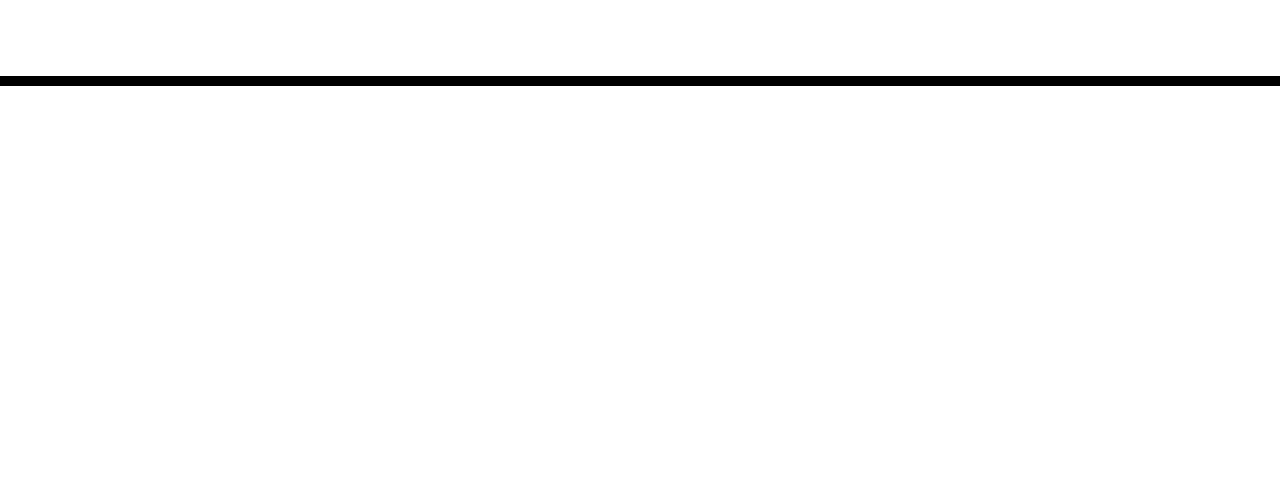
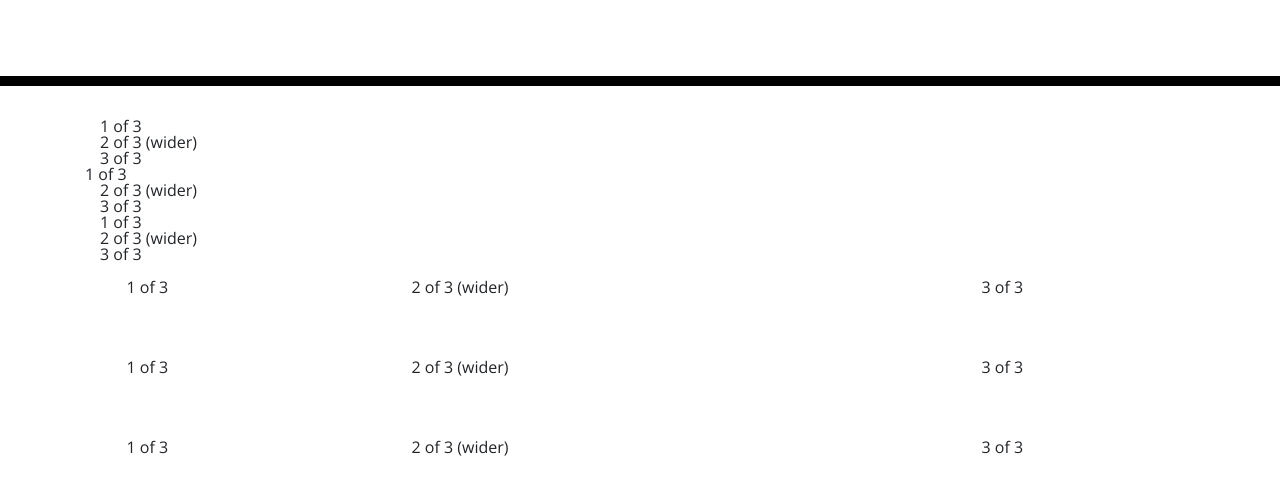
Before and after one commit to blairyoung15/Wrk_scheduler_ch5, a plain HTML site: page index.html in a window 1280 px wide. Shown: the part 182-676 px from the top of the page. Drawn offline with nearby package versions, Linux system fonts and the light colour scheme; files that its build step writes are made by us from their sources.

Commit message:
added timeblocks to test

```diff
--- a/index.html
+++ b/index.html
@@ -30,6 +30,72 @@
     </header>
     <div class="container">
       <!-- Timeblocks go here -->
+      <div class="9am_row">
+        <div class="col">
+          1 of 3
+        </div>
+        <div class="col-6">
+          2 of 3 (wider)
+        </div>
+        <div class="col">
+          3 of 3
+        </div>
+      </div>
+      <div class="10am_row">
+        <div class="time">
+          1 of 3
+        </div>
+        <div class="col-6">
+          2 of 3 (wider)
+        </div>
+        <div class="col">
+          3 of 3
+        </div>
+      </div>
+      <div class="11am_row">
+        <div class="col">
+          1 of 3
+        </div>
+        <div class="col-6">
+          2 of 3 (wider)
+        </div>
+        <div class="col">
+          3 of 3
+        </div>
+      </div>
+      <div class="row">
+        <div class="col">
+          1 of 3
+        </div>
+        <div class="col-6">
+          2 of 3 (wider)
+        </div>
+        <div class="col">
+          3 of 3
+        </div>
+      </div>
+      <div class="row">
+        <div class="col">
+          1 of 3
+        </div>
+        <div class="col-6">
+          2 of 3 (wider)
+        </div>
+        <div class="col">
+          3 of 3
+        </div>
+      </div>
+      <div class="row">
+        <div class="col">
+          1 of 3
+        </div>
+        <div class="col-6">
+          2 of 3 (wider)
+        </div>
+        <div class="col">
+          3 of 3
+        </div>
+      </div>
     </div>
 
     <script src="https://code.jquery.com/jquery-3.4.1.min.js"></script>
```
Also changed, not shown: assets/css/js/script.js (added), assets/css/style.css (renamed from style.css).
